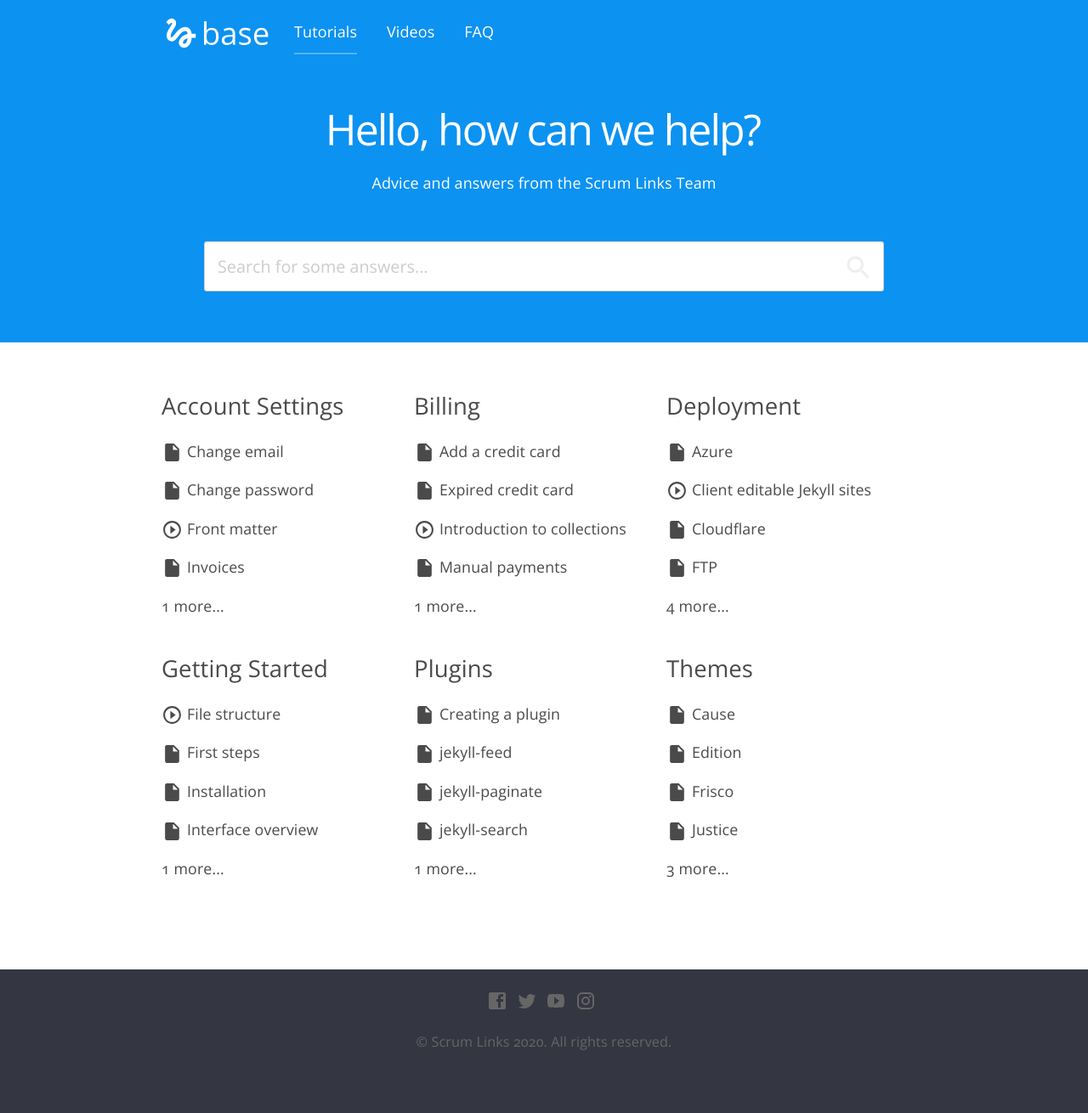
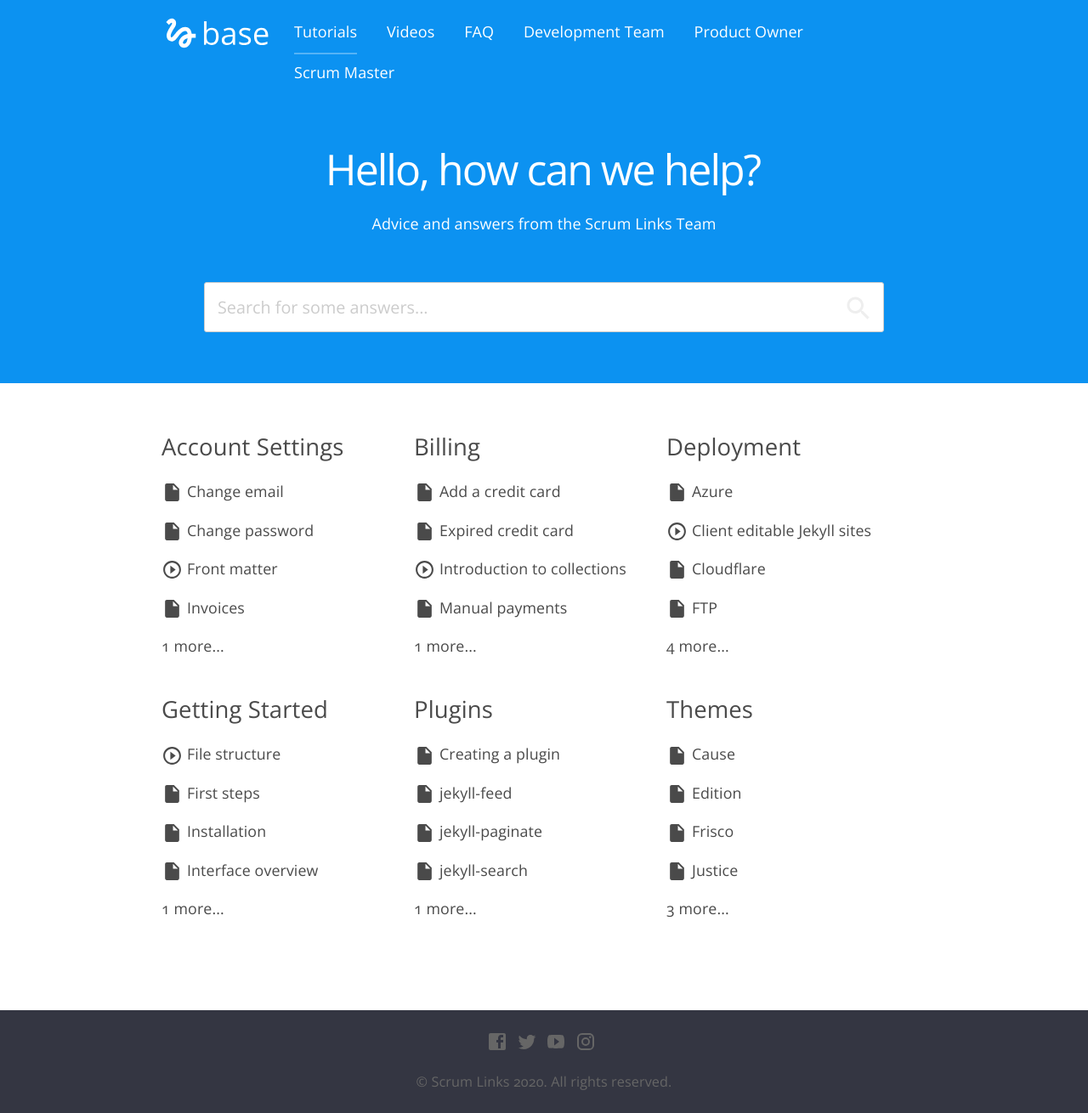
Before and after one commit to IamJackReed/base, a Jekyll site: the page built from index.html, in a window 1280 px wide. Shown: the whole page at 85% size. Built offline with Jekyll 4.4.1, drawn with Linux system fonts in a browser that asks for light colours; nearby versions of some CDN libraries; before the commit the page ends 1262 px from its top, so only the background shows below that.

Commit message:
Update navigation.yml

```diff
--- a/_data/navigation.yml
+++ b/_data/navigation.yml
@@ -4,3 +4,9 @@
   link: /videos/
 - name: FAQ
   link: /faq/
+- name: Development Team
+  link: /development-team/
+- name: Product Owner
+  link: /product-owner/
+- name: Scrum Master
+  link: /scrum-master/
```
